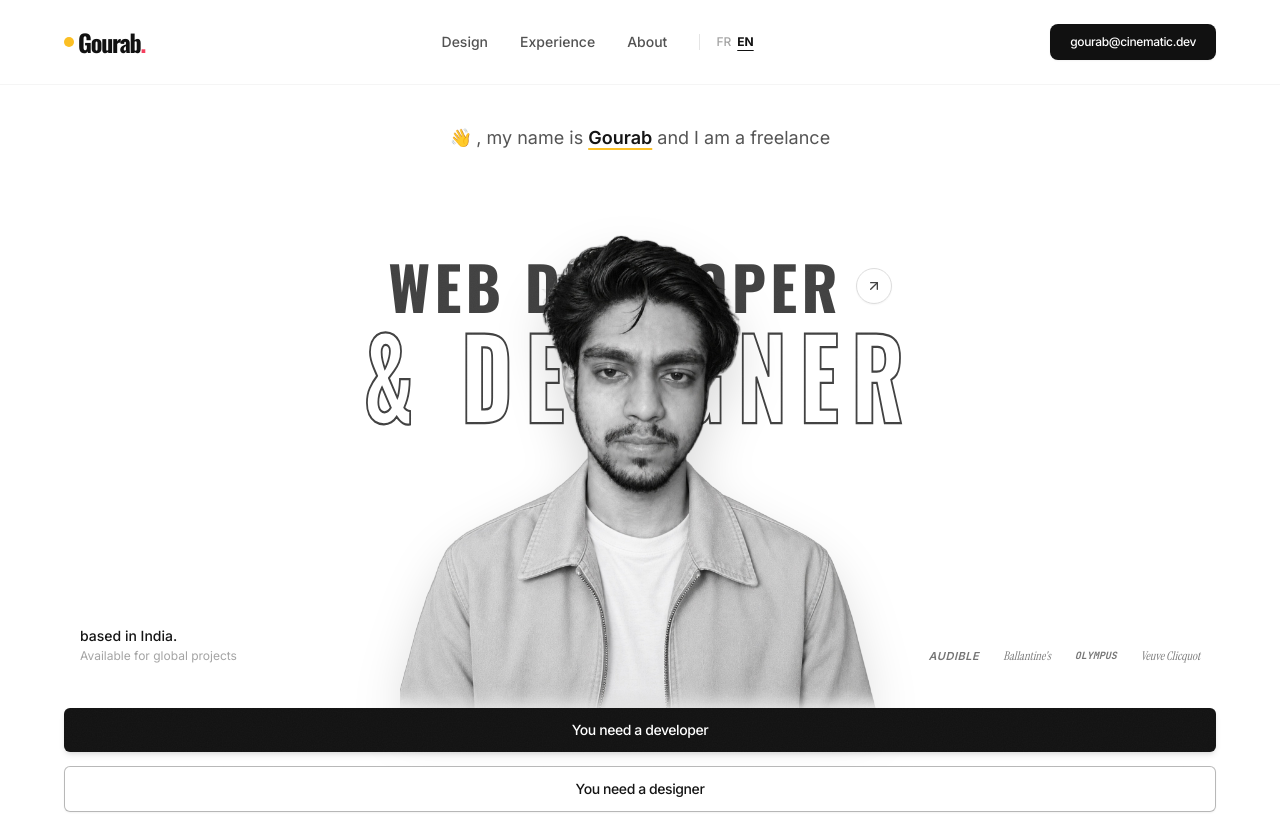
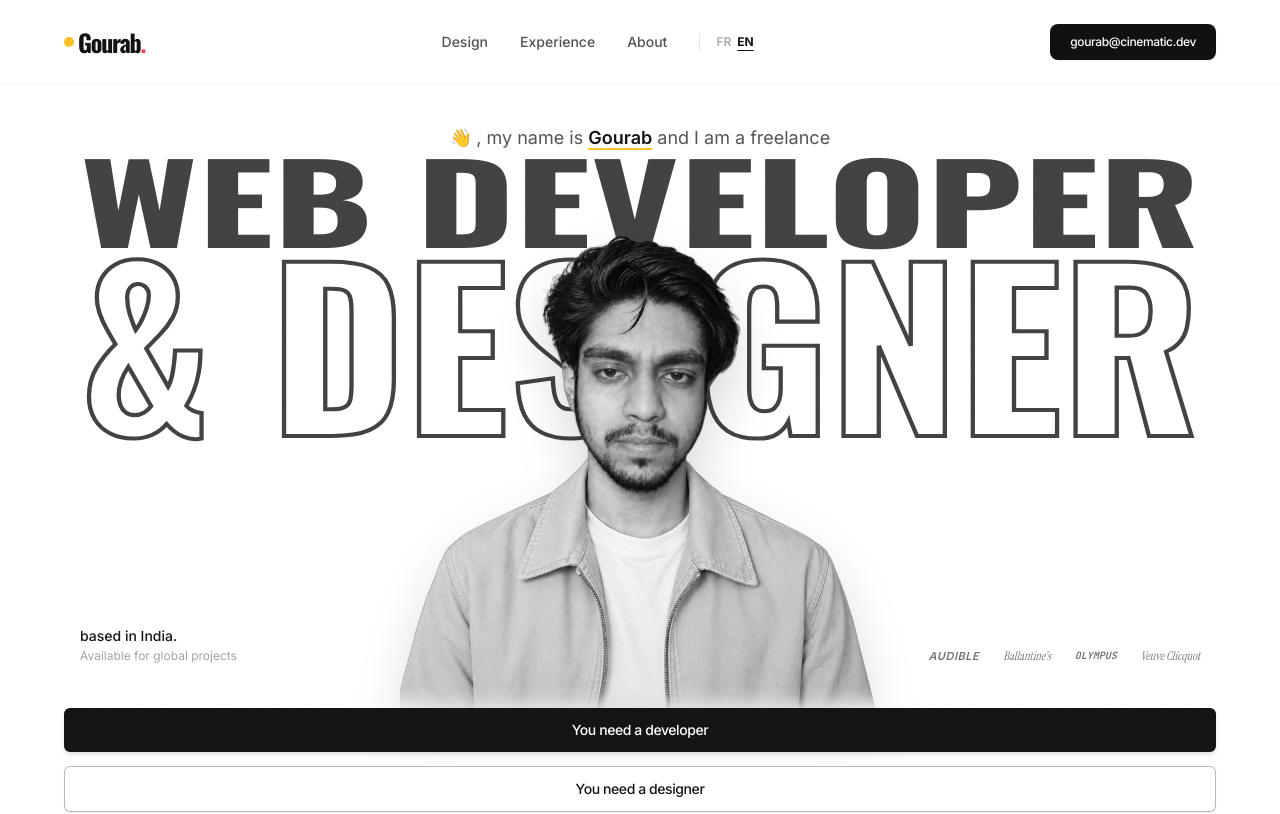
Before and after one commit to gourabs444-del/GOURAB-PORTFOLIO, a Next.js app: page / in a window 1280 px wide. Shown: the top 814 px of the page. Built offline with nearby package versions, Linux system fonts and the light colour scheme.

Commit message:
style: refine typography and scale down headline in purple horizon section

```diff
--- a/src/components/sections/ContactFooter.tsx
+++ b/src/components/sections/ContactFooter.tsx
@@ -229,18 +229,18 @@ export function ContactFooter() {
         </div>
 
         {/* Foreground Content with Scroll-Animated Typography */}
-        <div className="relative z-10 max-w-5xl mx-auto flex flex-col items-center gap-6 sm:gap-8 my-auto">
-          {/* Scroll-Animated Large Impactful Headline */}
-          <h2 className="font-inter font-black text-4xl sm:text-6xl md:text-7xl lg:text-8xl xl:text-9xl text-white tracking-[-0.04em] leading-[1.02] sm:leading-[0.98] drop-shadow-[0_4px_30px_rgba(0,0,0,0.9)] select-none">
-            <span ref={line1Ref} className="block">
+        <div className="relative z-10 max-w-4xl mx-auto flex flex-col items-center gap-5 sm:gap-7 my-auto px-4">
+          {/* Scroll-Animated Refined Headline */}
+          <h2 className="font-display font-bold text-3xl xs:text-4xl sm:text-5xl md:text-6xl lg:text-7xl xl:text-[5rem] text-white tracking-tight leading-[1.05] sm:leading-[1.0] drop-shadow-[0_4px_24px_rgba(0,0,0,0.85)] select-none text-center">
+            <span ref={line1Ref} className="block text-white">
               Let&apos;s Build
             </span>
-            <span ref={line2Ref} className="block text-purple-100">
+            <span ref={line2Ref} className="block text-purple-100 font-light italic font-serif my-0.5 sm:my-1">
               Something
             </span>
             <span
               ref={line3Ref}
-              className="block text-white drop-shadow-[0_0_45px_rgba(255,255,255,0.6)] text-transparent bg-clip-text bg-gradient-to-r from-white via-purple-100 to-purple-300"
+              className="block text-white drop-shadow-[0_0_35px_rgba(255,255,255,0.7)] text-transparent bg-clip-text bg-gradient-to-r from-white via-purple-100 to-purple-200"
             >
               Worth Remembering.
             </span>
--- a/src/components/sections/Hero.tsx
+++ b/src/components/sections/Hero.tsx
@@ -113,39 +113,51 @@ export function Hero({ isLoaded }: HeroProps) {
       {/* Main 2-Line Layered Typography & Centered Cutout Portrait Scene (Exact Bazil Reference Match) */}
       <div className="relative my-auto w-full max-w-7xl mx-auto flex flex-col items-center justify-center py-2 sm:py-4 min-h-[320px] xs:min-h-[360px] sm:min-h-[440px] md:min-h-[500px] lg:min-h-[540px]">
         {/* Background Typography Container (z-10, strictly behind the foreground portrait) */}
-        <div className="relative z-10 w-full flex flex-col items-center justify-center text-center select-none -translate-y-8 xs:-translate-y-12 sm:-translate-y-16 md:-translate-y-24 lg:-translate-y-28">
-          {/* Line 1 (Solid Bold Black): WEB DEVELOPER (Compact Height, Full Matching Span) */}
+        <div className="relative z-10 w-full max-w-5xl lg:max-w-6xl mx-auto flex flex-col items-center justify-center text-center select-none -translate-y-14 xs:-translate-y-18 sm:-translate-y-28 md:-translate-y-36 lg:-translate-y-40 px-2 sm:px-4">
+          {/* Line 1 (Solid Bold Black): WEB DEVELOPER (Completely Above Head, 100% Visible, Normal Kerning) */}
           <div
             ref={headlineTopRef}
-            className="w-full flex items-center justify-center gap-1.5 xs:gap-2 sm:gap-3 relative z-10"
+            className="w-full relative z-10"
           >
-            <h1 className="font-oswald font-bold uppercase tracking-[0.07em] text-[7.4vw] xs:text-[7.6vw] sm:text-[6.6vw] md:text-[5.8vw] lg:text-[5.1vw] xl:text-[4.7vw] leading-none text-[#111111] whitespace-nowrap">
-              Web Developer
-            </h1>
-            {/* Embedded Circular Arrow Accent Button */}
-            <button
-              type="button"
-              onClick={() => scrollToSection("work")}
-              className="inline-flex items-center justify-center w-6 h-6 xs:w-7 xs:h-7 sm:w-8 sm:h-8 md:w-9 md:h-9 rounded-full border border-neutral-300 bg-white text-[#111111] hover:bg-[#111111] hover:text-white transition-all duration-300 shadow-sm cursor-pointer transform hover:scale-110 align-middle shrink-0 ml-0.5"
-              title="Explore selected work"
-            >
-              <ArrowUpRight className="w-3 h-3 xs:w-3.5 xs:h-3.5 sm:w-4 sm:h-4 md:w-4.5 md:h-4.5" />
-            </button>
+            <svg viewBox="0 0 1000 85" className="w-full h-auto overflow-visible" preserveAspectRatio="none">
+              <text
+                x="0"
+                y="74"
+                textLength="1000"
+                lengthAdjust="spacingAndGlyphs"
+                className="font-oswald font-bold uppercase fill-[#111111]"
+                style={{
+                  fontSize: "98px",
+                  fontWeight: "700",
+                }}
+              >
+                WEB DEVELOPER
+              </text>
+            </svg>
           </div>
 
-          {/* Line 2 (Outlined Stroked Text Behind Portrait): & DESIGNER (Same Horizontal Length, Taller Vertical Height / Stroke) */}
+          {/* Line 2 (Outlined Stroked Text Behind Portrait): & DESIGNER (Stretched Glyphs, Same Start & End, Tall Outline) */}
           <div
             ref={headlineBottomRef}
-            className="w-full text-center relative z-10 mt-1.5 sm:mt-2.5 md:mt-3 transform scale-y-125 sm:scale-y-130 md:scale-y-135 origin-top"
+            className="w-full relative z-10 mt-1 sm:mt-2 transform scale-y-140 sm:scale-y-150 md:scale-y-160 origin-top"
           >
-            <h2
-              className="font-oswald font-black uppercase text-[10.5vw] xs:text-[10.8vw] sm:text-[9.5vw] md:text-[8.4vw] lg:text-[7.5vw] xl:text-[6.9vw] leading-[0.84] tracking-[0.14em] select-none text-transparent whitespace-nowrap"
-              style={{
-                WebkitTextStroke: "1.8px #111111",
-              }}
-            >
-              &amp; Designer
-            </h2>
+            <svg viewBox="0 0 1000 115" className="w-full h-auto overflow-visible" preserveAspectRatio="none">
+              <text
+                x="0"
+                y="100"
+                textLength="1000"
+                lengthAdjust="spacingAndGlyphs"
+                className="font-oswald font-black uppercase fill-transparent"
+                style={{
+                  fontSize: "128px",
+                  fontWeight: "900",
+                  stroke: "#111111",
+                  strokeWidth: "2.4px",
+                }}
+              >
+                &amp; DESIGNER
+              </text>
+            </svg>
           </div>
         </div>
 
```
